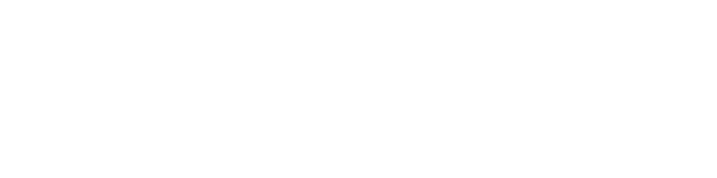
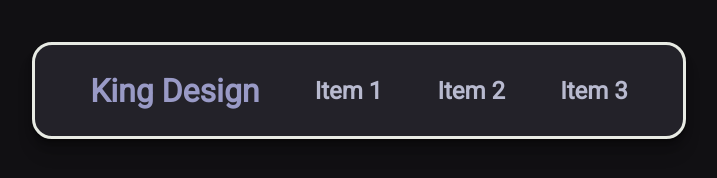
Before and after one commit to galaxydev999/KingDesign, a plain HTML site: page index.html in a window 1280 px wide. Shown: the whole page, without its empty margins (281-998 px from the left). Drawn offline with Linux system fonts and the light colour scheme.

Commit message:
navBar1
Added Nav Bar Basics. Not currently clickable but animations mostly implemented

```diff
--- a/index.html
+++ b/index.html
@@ -1,12 +1,23 @@
 <!DOCTYPE html>
 <html lang="en">
+
 <head>
     <meta charset="UTF-8">
     <meta http-equiv="X-UA-Compatible" content="IE=edge">
     <meta name="viewport" content="width=device-width, initial-scale=1.0">
+    <link rel="stylesheet" href="style.css">
     <title>King Design</title>
 </head>
+
 <body>
+    <div class="header">
+        <nav>
+            <h1>King Design</h1>
+            <h2>Item 1</h2>
+            <h2>Item 2</h2>
+            <h2>Item 3</h2>
+        </nav>
+    </div>
+</body>
 
-</body>
 </html>
--- a/style.css
+++ b/style.css
@@ -0,0 +1,68 @@
+@import url('https://fonts.googleapis.com/css2?family=Roboto&display=swap');
+
+html {}
+
+body {
+
+    background: #111013;
+    font-family: 'Roboto', sans-serif;
+    margin: -8px;
+    overflow-x: hidden;
+
+}
+
+.header {
+    height: 100vh;
+    flex-direction: column;
+    align-items: center;
+    display: flex;
+}
+
+nav {
+    display: flex;
+    align-items: center;
+    justify-content: space-evenly;
+    background: #232229;
+    margin-top: 50px;
+    width: 50%;
+    border-radius: 20px;
+    border: #e8ebe4 solid 3px;
+}
+
+nav {
+    box-shadow: 0 1px 1px rgba(0, 0, 0, 0.12),
+        0 2px 2px rgba(0, 0, 0, 0.12),
+        0 4px 4px rgba(0, 0, 0, 0.12),
+        0 8px 8px rgba(0, 0, 0, 0.12),
+        0 16px 16px rgba(0, 0, 0, 0.12);
+    transition: all 1s cubic-bezier(0, 0, 0, 1.78) 0s;
+
+}
+
+nav:hover{
+        scale: 1.1;
+
+      box-shadow: 0 1px 1px rgba(0, 0, 0, 0.12),
+      0 2px 2px rgba(0, 0, 0, 0.12),
+      0 4px 4px rgba(0, 0, 0, 0.12),
+      0 8px 8px rgba(0, 0, 0, 0.12),
+      0 16px 16px rgba(0, 0, 0, 0.12),
+      0 32px 32px rgba(0, 0, 0, 0.12);
+}
+
+nav h1 {
+    color: #999ac6;
+    font-size: xx-large;
+}
+
+nav h2 {
+    color: #b8bacf;
+    font: xx-large;
+    transition: ease-in-out 0.3s;
+    cursor: pointer;
+}
+
+nav h2:hover {
+    color: #d2d5dd;
+
+}
```
Also changed, not shown: Color Pallete.png (added).
